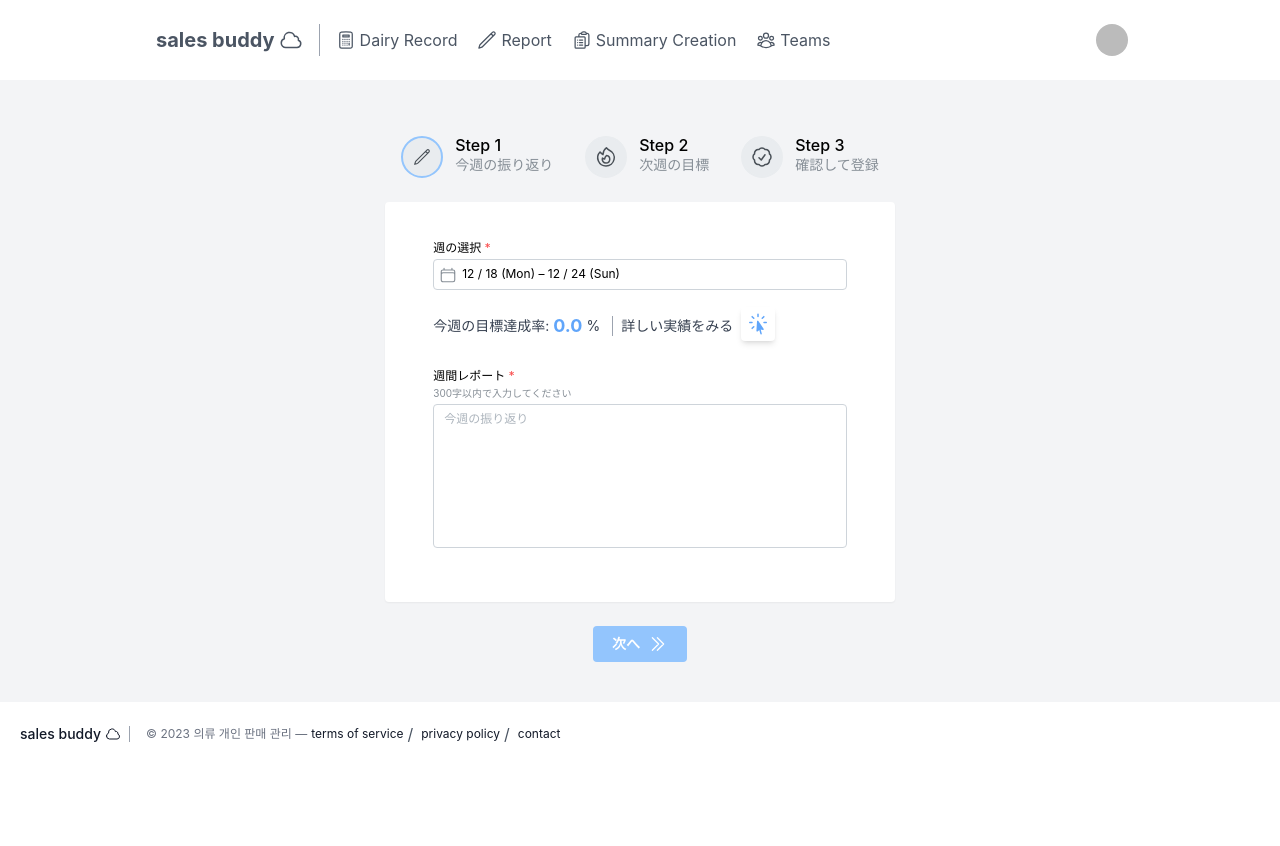
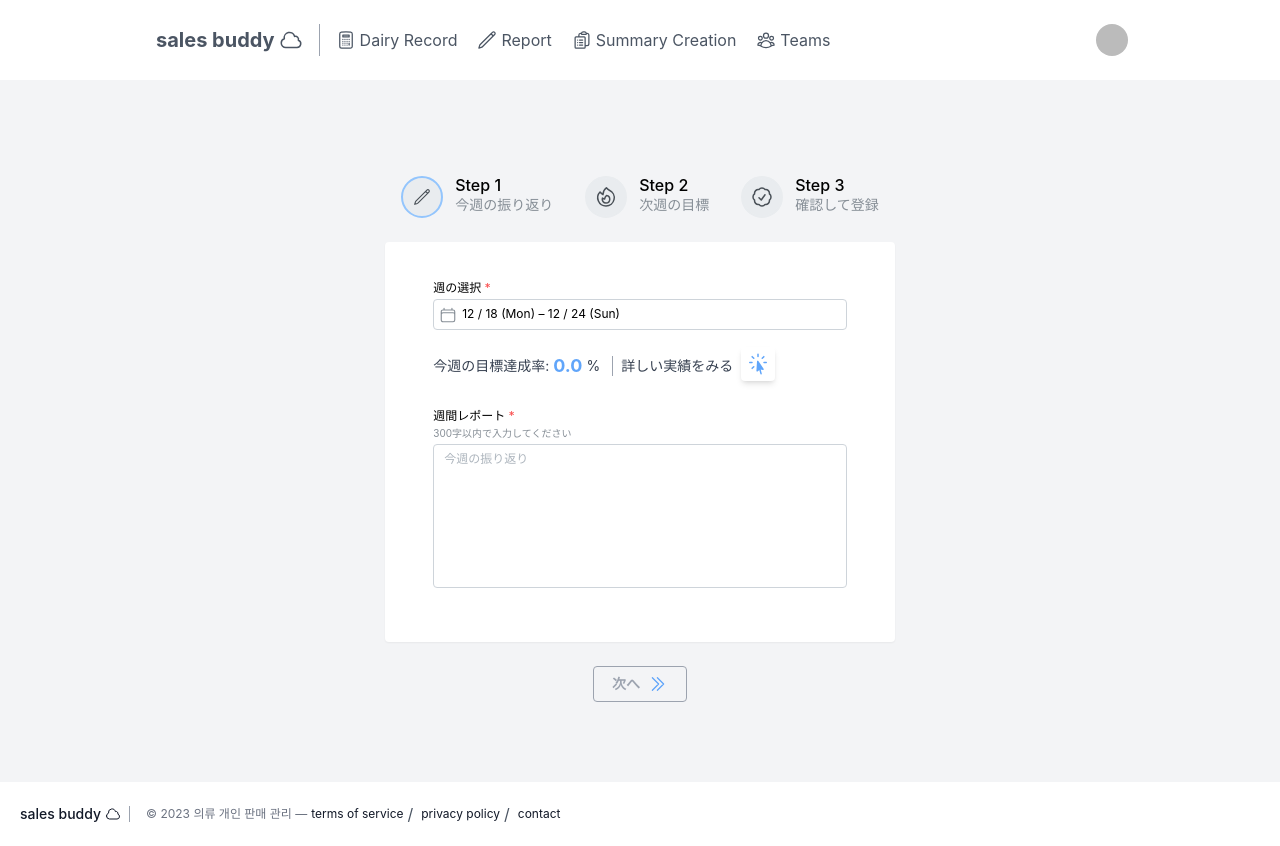
Before and after one commit to eriplume/sales_buddy, a Next.js app: page /weekly in a window 1280 px wide. Before the commit the page ends 800 px from the top, so only its background shows below. Built offline with nearby package versions, Linux system fonts and the light colour scheme; no server answers; sample sign-in values are in the browser's storage.

Commit message:
:bug: Fix: ボタンをoutlineに修正 #40

```diff
--- a/app/(authenticated)/weekly/page.tsx
+++ b/app/(authenticated)/weekly/page.tsx
@@ -2,7 +2,7 @@ import StepForm from '@/app/components/page/StepForm/StepForm';
 
 export default function Weekly() {
   return (
-    <div className="flex flex-col justify-center items-center mx-auto px-6 z-0 my-10">
+    <div className="flex flex-col justify-center items-center mx-auto px-6 z-0 my-10 md:my-20">
       <StepForm />
     </div>
   );
--- a/app/components/ui/button/NextButton.tsx
+++ b/app/components/ui/button/NextButton.tsx
@@ -3,14 +3,15 @@ import { ChevronDoubleRightIcon } from "@heroicons/react/24/outline";
 
 type NextButtonProps = {
   size: "xs" | "sm" | "md" | "lg" | "xl";
+  type?: "submit";
   onClick?: React.MouseEventHandler<HTMLButtonElement>;
 };
 
-export default function NextButton({ size, onClick }: NextButtonProps) {
+export default function NextButton({ size, type, onClick }: NextButtonProps) {
   return (
-    <Button size={size} variant="filled" color="rgba(147, 197, 253, 1)" onClick={onClick} className='hover:shadow-md'>
+    <Button size={size} type={type} variant="outline" color="#9ca3af" onClick={onClick} className='hover:shadow-md'>
       次へ
-      <ChevronDoubleRightIcon className="w-5 h-5 ml-2" />
+      <ChevronDoubleRightIcon className="w-5 h-5 ml-2 text-blue-400" />
     </Button>
   )
 }
```
